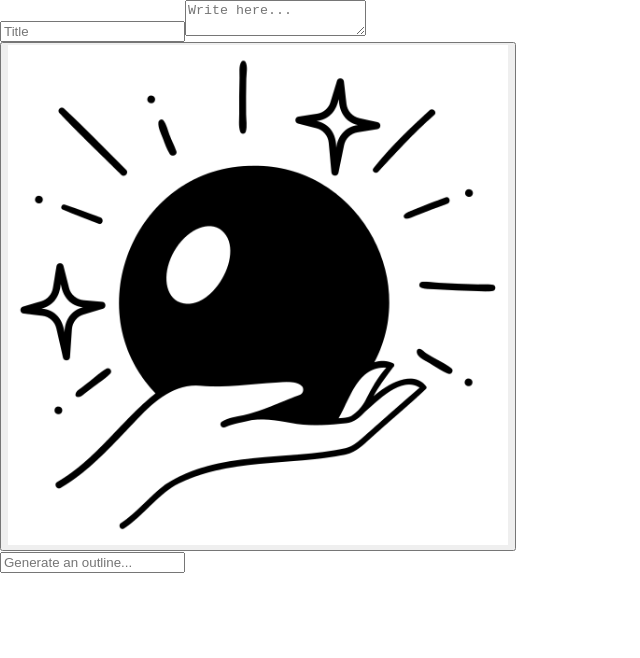
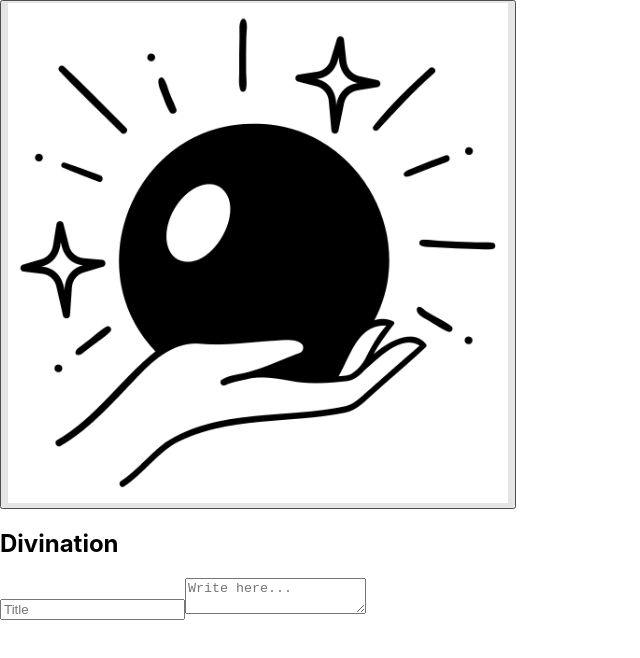
Before and after one commit to zhoujeffrey8/divination, a React (Create React App) app in the folder client/: page / in a window 1280 px wide. Shown: the top 658 px of the page, without its empty margins (0-640 px from the left). Built offline with nearby package versions, Linux system fonts and the light colour scheme.

Commit message:
Added header, added onLoadAnimaton BROKEN
Onload animation breaks on scroll up, text area/title appear above header

```diff
--- a/client/package.json
+++ b/client/package.json
@@ -14,6 +14,7 @@
     "react-hotkeys-hook": "^3.4.4",
     "react-scripts": "4.0.3",
     "request": "^2.88.2",
+    "use-sound": "^4.0.1",
     "web-vitals": "^2.1.4"
   },
   "scripts": {
--- a/client/src/App.js
+++ b/client/src/App.js
@@ -1,7 +1,7 @@
 import logo from './logo.svg';
 import './App.css';
 import React from 'react';
-import DivBar from './DivBar'
+import Header from './header'
 function App() {
 
     const [currDocTxt, setCurrDocTxt] = React.useState('')
@@ -58,20 +58,46 @@ function App() {
 
     return (
         <div className="App">
+        <div className="bg-slate-400">
+
+            <Header></Header>
+
+
           {/*<header className="App-header">*/}
           {/*  <img src={logo} className="App-logo" alt="logo" />*/}
           {/*  <p>{!data ? "Loading..." : data}</p>*/}
           {/*</header>*/}
-          <div class="container mx-auto pt-20 items-center">
-              <div className="w-3/5 mx-auto" >
-                  <input className="w-full outline-none py-3 text-4xl" type="text" placeholder="Title" />
+
+{/* <!-- Animate On Page Load --> */}
+
+{document.addEventListener("DOMContentLoaded", function(){
+    setTimeout(function(){
+        var replacers = document.querySelectorAll('[data-replace]');
+        for(var i=0; i<replacers.length; i++){
+            console.log('hit here2');
+            let replaceClasses = JSON.parse(replacers[i].dataset.replace.replace(/'/g, '"'));
+            Object.keys(replaceClasses).forEach(function(key) {
+                replacers[i].classList.remove(key);
+                replacers[i].classList.add(replaceClasses[key]);
+            });
+        }
+    }, 1);
+})}
+          <div class="duration-700 relative transform opacity-0 transition-all translate-y-12 ease-out" data-replace='{ "translate-y-12": "translate-y-0", "opacity-0": "opacity-100" }'>
+
+            <div class="container mx-auto py-10 items-center shadow-lg">
+              <div className="w-3/5 mx-auto h-screen" >
+                  <input className="w-full outline-none py-10 text-4xl" type="text" placeholder="Title" />
                   <textarea value={currDocTxt} onChange={handleChange} id="message" type="message" name="message" placeholder="Write here..." className="w-full h-96 mt-2 rounded-lg text-gray-700 focus:outline-none"></textarea>
+              </div>
               </div>
 
 
-        </div>
-        <DivBar></DivBar>
+            </div>
 
+
+
+            </div>
         </div>
     );
 }
--- a/client/src/DivBar.js
+++ /dev/null
@@ -1,34 +0,0 @@
-import CrystalBall from './CrystalBall.png';
-import {useHotkeys} from 'react-hotkeys-hook';
-import App from './App'
-
-
-export default function DivBar() {
-
-    return(
-        <div class="pl-5 py-5 sticky bottom-10">
-        <div class="bg-white  flex items-center rounded-lg shadow-lg">
-                                  <div class="p-2 md:p-4">
-                <button
-                    class="rounded-full focus:outline-none w-20 h-20 md:w-10 md:h-12 flex items-center justify-center">
-                    <img src={CrystalBall}
-                        class="pokeball" alt="logo" />
-                </button>
-            </div>
-            <input autofocus placeholder="Generate an outline..." name="q"
-                class="rounded-l-full w-full py-4 px-6 text-gray-700 leading-tight focus:outline-none text-lg"
-                id="search"
-                onKeyPress={(ev) => {
-                    if (ev.key === "Enter") {
-                        App.handleChange(ev)
-                        console.log(ev.target.value);
-                    }
-                  }}
-
-                ></input>
-
-        </div>
-</div>
-    )
-
-}
--- /dev/null
+++ b/client/src/header.js
@@ -0,0 +1,24 @@
+import CrystalBall from './CrystalBall.png';
+import {useHotkeys} from 'react-hotkeys-hook';
+import App from './App'
+
+
+export default function Header() {
+
+    return(
+        <div class="sticky top-0">
+        <div class="bg-white  flex items-center shadow-lg">
+                                  <div class="p-2 md:p-4">
+                <button
+                    class="rounded-full focus:outline-none w-20 h-20 md:w-10 md:h-12 flex items-center justify-center">
+                    <img src={CrystalBall}
+                        class="pokeball" alt="logo" />
+                </button>
+            </div>
+            <h2 class="font-semibold">Divination</h2>
+
+        </div>
+</div>
+    )
+
+}
```
Also changed, not shown: 2 other files (tests, documents, lock files or other folders).
